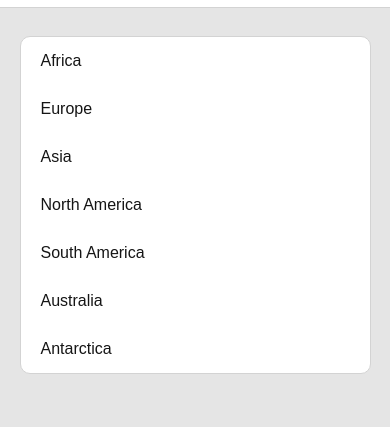
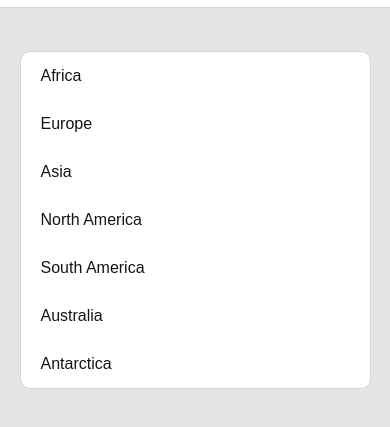
Before and after one commit to Thxnkzn-v/Repo, a plain HTML site: page index.html in a window 390 px wide. Both pictures are taken after a click on the link 360 px from the left and 27 px from the top of the page. Shown: the part 47-474 px from the top of the page. Drawn offline with Linux system fonts and the light colour scheme.

Commit message:
styles.css

```diff
--- a/styles.css
+++ b/styles.css
@@ -65,7 +65,7 @@ nav ul li {
         position: absolute;
         width: 100%;
         background-color: #fff;
-        margin-top: 450px;
+        margin-top: 480px;
         border-radius: 10px;
         border: solid 1px lightgray;
         display: none;
```
